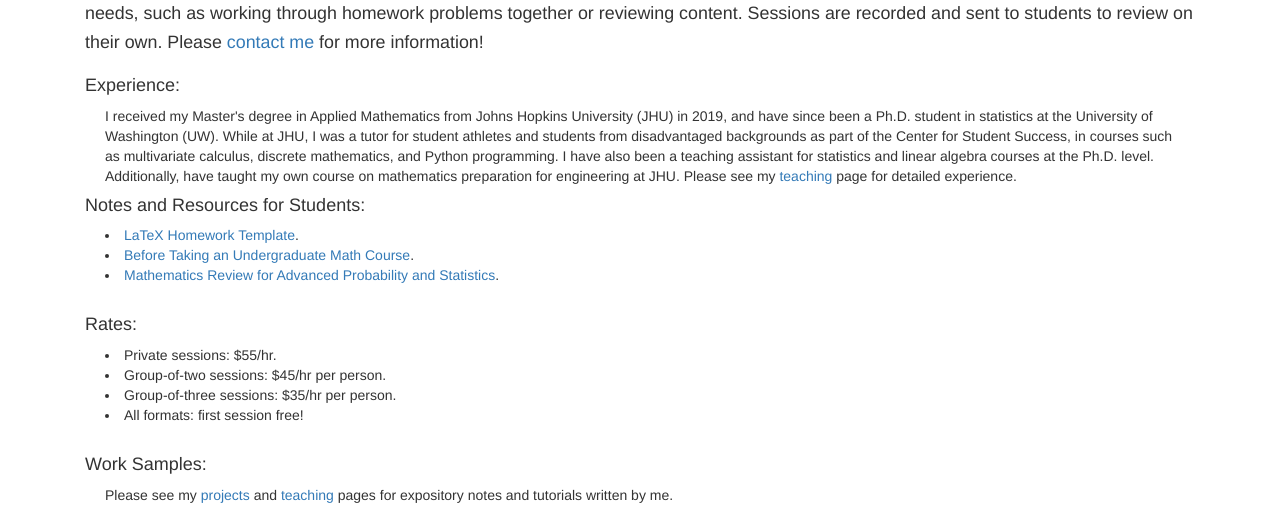
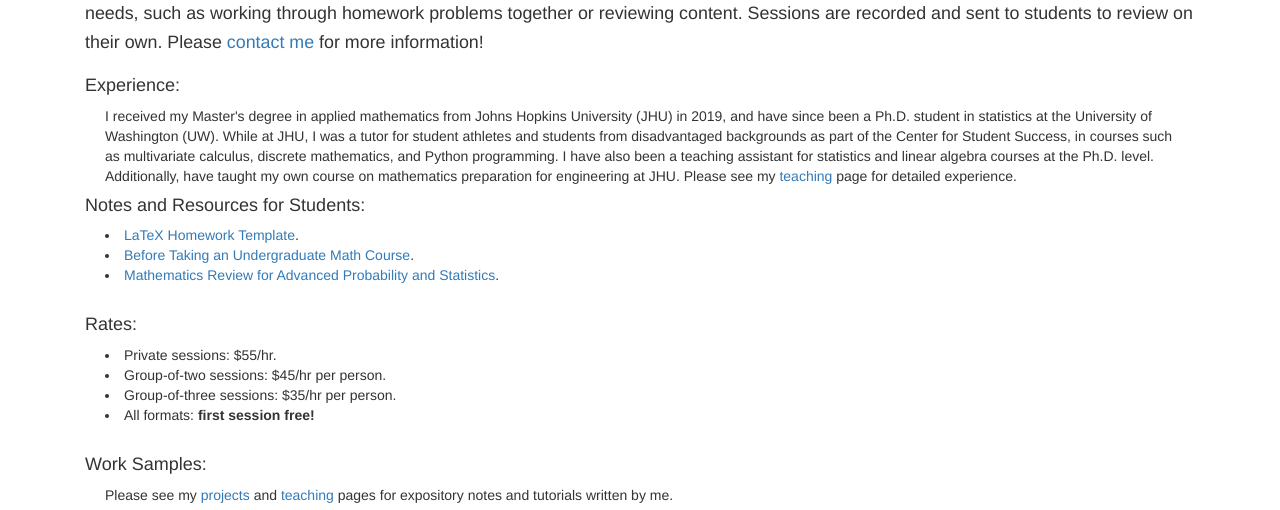
Before and after one commit to shreyap18/shreyap18.github.io, a Jekyll site: the page built from tutoring.html, in a window 1280 px wide. Shown: the part 172-682 px from the top of the page. Built offline with Jekyll 4.4.1, drawn with Linux system fonts in a browser that asks for light colours; nearby versions of some CDN libraries; library files that are not in the unit come from our copies.

Commit message:
Minor edits to tutoring page.

```diff
--- a/tutoring.html
+++ b/tutoring.html
@@ -12,7 +12,7 @@ title: 'Tutoring'
 
 <h4>Experience:</h4>
 <p class="content" style="padding:0px;margin:0px 20px 0px;">
-    I received my Master's degree in Applied Mathematics from Johns Hopkins University (JHU) in 2019, and have since
+    I received my Master's degree in applied mathematics from Johns Hopkins University (JHU) in 2019, and have since
     been a Ph.D. student in statistics at the University of Washington (UW).
     While at JHU, I was a tutor for student athletes and students from disadvantaged backgrounds as
     part of the Center for Student Success, in courses such as multivariate calculus, discrete mathematics, and Python
@@ -40,7 +40,7 @@ title: 'Tutoring'
     <li style="padding:0px;margin:0px 20px 0px;"> Private sessions: $55/hr. </li>
     <li style="padding:0px;margin:0px 20px 0px;"> Group-of-two sessions: $45/hr per person. </li>
     <li style="padding:0px;margin:0px 20px 0px;"> Group-of-three sessions: $35/hr per person. </li>
-    <li style="padding:0px;margin:0px 20px 0px;"> All formats: first session free! </li>
+    <li style="padding:0px;margin:0px 20px 0px;"> All formats: <b>first session free!</b> </li>
     <br />
 </p>
 
```
